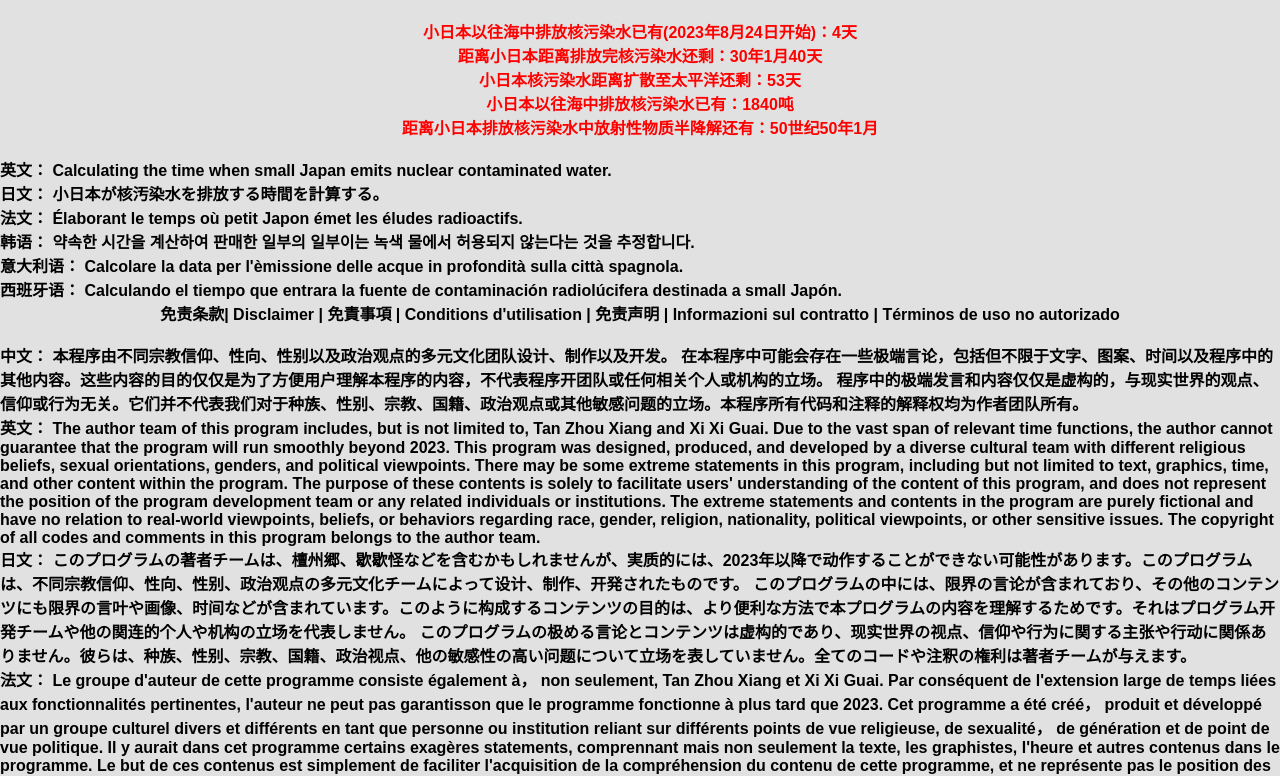
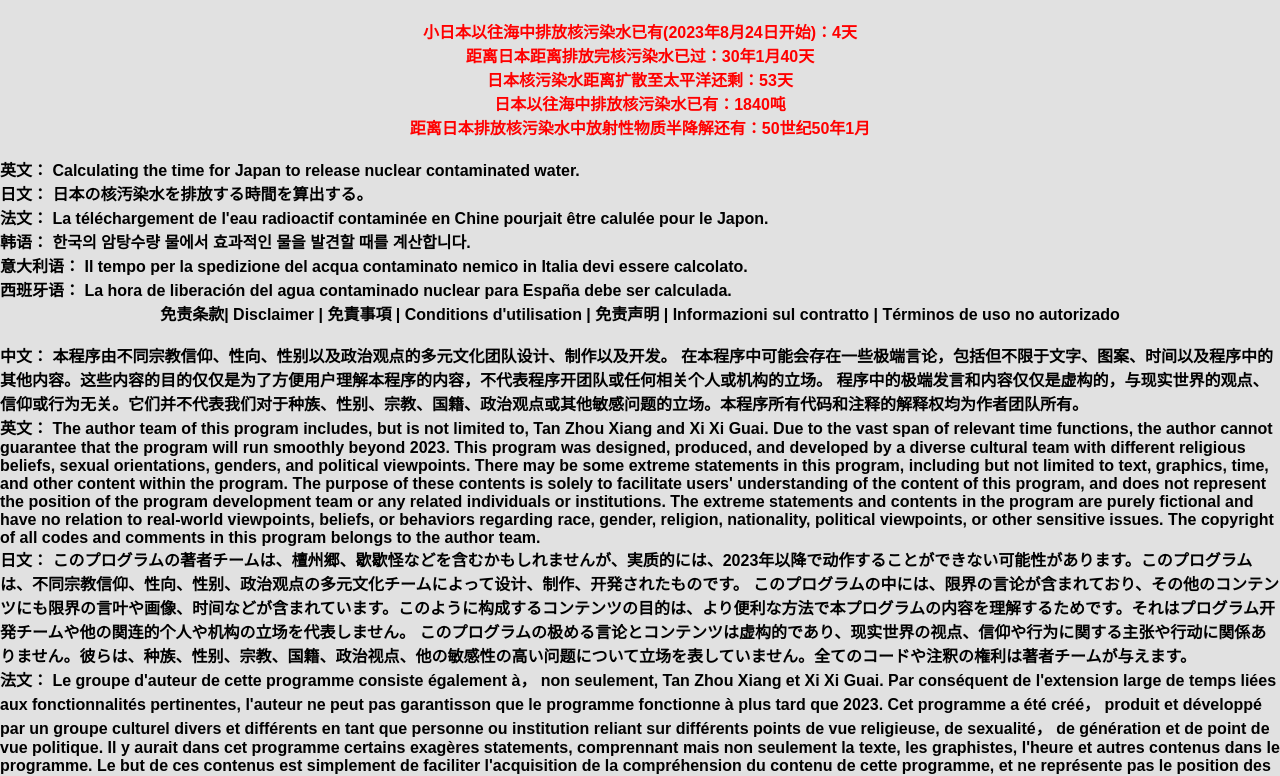
Before and after one commit to tanzhouxiang01/Calculating-the-time-for-Japan-to-release-nuclear-contaminated-water., a plain HTML site: page index.html in a window 1280 px wide. Shown: the part 110-886 px from the top of the page. Drawn offline with Linux system fonts and the light colour scheme.

Commit message:
Add files via upload

```diff
--- a/index.html
+++ b/index.html
@@ -1,29 +1,9 @@
 <!DOCTYPE html>
 <html>
 <head>
-	<title>计算小日本排放核污染水的时间</title>
+	<title>计算日本排放核污染水的时间</title>
   <header>
-    <!--        英文：
-Calculating the time when small Japan emits nuclear contaminated water.
-
-日文：
-小日本が核汚染水を排放する時間を計算する。
-
-法文：
-Élaborant le temps où petit Japon émet les éludes radioactifs.
-
-韩语：
-약속한 시간을 계산하여 판매한 일부의 일부이는 녹색 물에서 허용되지 않는다는 것을 추정합니다.
-
-意大利语：
-Calcolare la data per l'èmissione delle acque in profondità sulla città spagnola.
-
-西班牙语：
-Calculando el tiempo que entrara la fuente de contaminación radiolúcifera destinada a small Japón.
-->
    <!--
-
-
     作者团队包括但不限于：檀州乡、歇歇怪等。 由于相关时间功能跨度巨大，作者无法保证程序超过2023年能否正常运行，
     本程序由不同宗教信仰、性向、性别以及政治观点的多元文化团队设计、制作以及开发。
 
@@ -31,7 +11,7 @@ Calculando el tiempo que entrara la fuente de contaminación radiolúcifera dest
 
         程序中的极端发言和内容仅仅是虚构的，与现实世界的观点、信仰或行为无关。它们并不代表我们对于种族、性别、宗教、国籍、政治观点或其他敏感问题的立场。本程序所有代码和注释的解释权均为作者团队所有。
 
-英英文：
+英文：
 
 The author team of this program includes, but is not limited to, Tan Zhou Xiang and Xi Xi Guai. Due to the vast span of relevant time functions, the author cannot guarantee that the program will run smoothly beyond 2023. This program was designed, produced, and developed by a diverse cultural team with different religious beliefs, sexual orientations, genders, and political viewpoints.
 
@@ -75,7 +55,7 @@ FRENCH:
 
 Ce groupe d'auteur de cette programme comprennent, non seulement, Tan Zhou Xiang et Xi Xi Guai. Par conséquent de l'extension large de temps liées au fonctionnement spécifique des fonctionnalités appartenant aujourd'hui, l'auteur ne peut pas vous fournir si longtemps que le programme fonctionne après 2023. Cet programme a été créé， modifié et développé par un groupe culturel divers et variés en tant que personne ou institution reliant sur divers points de vision religieuse, de sexualité， de generation et de vision politique
    -->
-   <h1>计算小日本排放核污染水的时间</h1>
+   <h1>计算日本排放核污染水的时间</h1>
   </header>
   <style>
     body {
@@ -126,22 +106,22 @@ Ce groupe d'auteur de cette programme comprennent, non seulement, Tan Zhou Xiang
       <div style="text-align:center ;" >
         <br></div>
       英文：
-      Calculating the time when small Japan emits nuclear contaminated water.
+      Calculating the time for Japan to release nuclear contaminated water.
       <br></div>
       日文：
-      小日本が核汚染水を排放する時間を計算する。
+      日本の核汚染水を排放する時間を算出する。
       <br></div>
       法文：
-      Élaborant le temps où petit Japon émet les éludes radioactifs.
+      La téléchargement de l'eau radioactif contaminée en Chine pourjait être calulée pour le Japon.
       <br></div>
       韩语：
-      약속한 시간을 계산하여 판매한 일부의 일부이는 녹색 물에서 허용되지 않는다는 것을 추정합니다.
+      한국의 암탕수량 물에서 효과적인 물을 발견할 때를 계산합니다.
       <br></div>
       意大利语：
-      Calcolare la data per l'èmissione delle acque in profondità sulla città spagnola.
+      Il tempo per la spedizione del acqua contaminato nemico in Italia devi essere calcolato.
       <br></div>
       西班牙语：
-      Calculando el tiempo que entrara la fuente de contaminación radiolúcifera destinada a small Japón.</div>
+      La hora de liberación del agua contaminado nuclear para España debe ser calculada.</div>
       <div style="text-align:center ;" >免责条款| Disclaimer | 免責事項 | Conditions d'utilisation | 免责声明 | Informazioni sul contratto | Términos de uso no autorizado
         </div>
        <div  style="text-align: center;" >
@@ -212,7 +192,7 @@ Ce groupe d'auteur de cette programme comprennent, non seulement, Tan Zhou Xiang
         // 计算核污染水扩散至太平洋时间差
         var timeDifference = beijingTime  - targetDate;
 
-        // 输出结果 —— 小日本以往海中排放核污染水的时间
+        // 输出结果 —— 日本以往海中排放核污染水的时间
         document.getElementById("result").innerHTML = "小日本以往海中排放核污染水已有(2023年8月24日开始)：" + Math.ceil(timeDifference / (1000 * 60 * 60 * 24)) + "天";
 
         //小日本一天排放核污染的水   单位：T 数量   460 吨核污染水
@@ -230,45 +210,57 @@ Ce groupe d'auteur de cette programme comprennent, non seulement, Tan Zhou Xiang
          // 计算时间差没有核污染水扩散太平洋
          var timeDifferencewatea = now - targetDatewate;
 
-        //小日本每天往海里排放核污染水量
+        //日本每天往海里排放核污染水量
         var water =460;
 
-         //计算小日本每天往海里排放核污染水量
+         //计算日本每天往海里排放核污染水量
          var  daywater = water* Math.ceil(timeDifference / (1000 * 60 * 60 * 24));
 
-         //输出小日本每天往海里排放核污染水量
-         document.getElementById("daywate").innerHTML = "小日本以往海中排放核污染水已有：" + daywater + "吨";
+         //输出日本每天往海里排放核污染水量
+         document.getElementById("daywate").innerHTML = "日本以往海中排放核污染水已有：" + daywater + "吨";
 
         // 判断时间差是否达到小日本核污染水扩散至太平洋
         if (timeDifferencewate > 86400000) {
-          document.getElementById("wate").innerHTML = "小日本核污染水距离扩散至太平洋还剩："+Math.abs(Math.floor(timeDifferencewate/(1000 * 60 * 60 * 24)) / 100) * 100 + "天";;
+          document.getElementById("wate").innerHTML = "日本核污染水距离扩散至太平洋还剩："+Math.abs(Math.floor(timeDifferencewate/(1000 * 60 * 60 * 24)) / 100) * 100 + "天";;
         } else if (timeDifferencewate >= 86400000 && timeDifferencewate < 172800000) {
-          document.getElementById("wate").innerHTML = "小日本核污染水目前已经扩散至太平洋";
+          document.getElementById("wate").innerHTML = "日本核污染水目前已经扩散至太平洋";
         } else {
-          document.getElementById("wate").innerHTML = "小日本核污染水目前已经扩散至太平洋已有："+Math.floor(Math.abs(timeDifferencewate / (1000 * 60 * 60 * 24)) / 100) * 100 + "天";
+          document.getElementById("wate").innerHTML = "日本核污染水目前已经扩散至太平洋已有："+Math.floor(Math.abs(timeDifferencewate / (1000 * 60 * 60 * 24)) / 100) * 100 + "天";
         }
-        //计算小日本距离排放玩核污染水还剩多少天
-        // 创建一个表示2023年8月24日的Date对象
-        const date1 = new Date(2023, 7, 24); // 注意：月份是从0开始的，所以8月是7
+// 定义起始日期和结束日期
+const startDate3 = new Date(2023, 7, 24); // 注意：月份是从0开始的，所以8月是7
+const endDate3 = new Date(2053, 8, 25);
 
-        // 创建一个表示2053年8月25日的Date对象
-        const date2 = new Date(2053, 8, 25);
+// 获取当前日期
+const currentDate3 = new Date();
 
-        // 计算两个日期之间的毫秒数差
-        const millisecondsDifference = date2.getTime() - date1.getTime();
+// 计算两个日期之间的毫秒数差
+const millisecondsDifference3 = endDate3.getTime() - startDate3.getTime();
 
-        // 将毫秒数差转换为天数
-        const daysDifference = millisecondsDifference / (1000 * 60 * 60 * 24);
+// 将毫秒数差转换为天数
+const daysDifference3 = millisecondsDifference3 / (1000 * 60 * 60 * 24);
 
-        // 计算已经排放的年、月、天
-        const yearsElapsed = Math.floor(daysDifference / 365);
-        const monthsElapsed = Math.floor((daysDifference % 365) / 30);
-        const daysElapsed = Math.floor(daysDifference % 365);
+// 计算已经排放的年、月、天
+const yearsElapsed3 = Math.floor(daysDifference3 / 365);
+const monthsElapsed3 = Math.floor((daysDifference3 % 365) / 30);
+const remainingDays3 = Math.floor(daysDifference3 % 365);
 
-        // 输出——将结果显示在HTML元素中——小日本距离排放完核污染水还剩多少天
-        document.getElementById("yearsa").innerHTML = "距离小日本距离排放完核污染水还剩：" + yearsElapsed + "年" + monthsElapsed + "月" + daysElapsed + "天";
+// 判断当前日期是否超过结束日期
+if (beijingTime> endDate3) {
+  console.log("当前时间已经超过2053年8月25日");
+} else {
+  console.log("当前时间还未超过2053年8月25日");
+}
 
-        // 定义起始时间和结束时间
+// 输出结果
+if (currentDate3 > endDate3) {
+  document.getElementById("yearsa").innerHTML = "距离日本距离排放完核污染水还剩：" + yearsElapsed3 + "年" + monthsElapsed3 + "月" + remainingDays3 + "天";
+} else {
+  document.getElementById("yearsa").innerHTML = "距离日本距离排放完核污染水已过：" + yearsElapsed3 + "年" + monthsElapsed3 + "月" + remainingDays3 + "天";
+}
+
+
+// 定义起始时间和结束时间
         var startDate = new Date("2023-08-24T12:00:00");
         var options = { year: 'numeric', month: 'long', day: 'numeric', hour: 'numeric', minute: 'numeric', timeZone: 'Asia/Shanghai' };
         var formatter = new Intl.DateTimeFormat('zh-CN', options);
@@ -286,7 +278,7 @@ Ce groupe d'auteur de cette programme comprennent, non seulement, Tan Zhou Xiang
         var minutes = Math.floor((remainingTime / (24 * 60 * 60 * 1000 * 100 * 365 * 5 * 24 * 60)) % 60);
 
         // 输出结果
-        var result = "距离小日本排放核污染水中放射性物质半降解还有：";
+        var result = "距离日本排放核污染水中放射性物质半降解还有：";
         if (hours !== 0) {
         result += hours + "小时";
        }
@@ -294,11 +286,10 @@ Ce groupe d'auteur de cette programme comprennent, non seulement, Tan Zhou Xiang
        result += minutes + "分钟";
        }
        if (days) {
-       result += days + "分钟";
+       result += days + "天";
        }
         result += centuries + "世纪" + years + "年" + months + "月" + " ";
        //当前代码结构无法精确计算出5031年后的时间，所以用if来判断 天、 、小时、分钟是否显示
-       //小日本没妈、不是人、抓紧滚出银河系
        document.getElementById("nuclear").innerHTML = result;
 </script>
 
```
